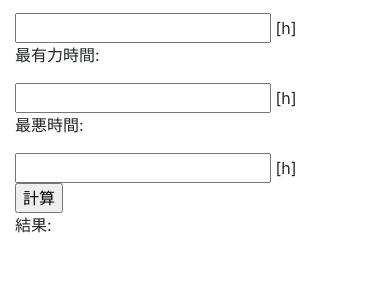
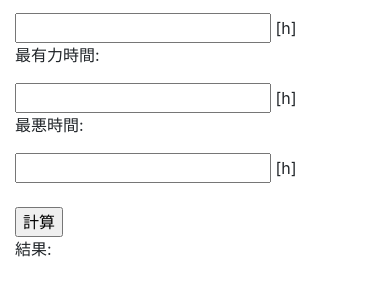
Before and after one commit to shyazusa/pert, a website built with webpack: page index.html in a window 390 px wide. Shown: the part 83-378 px from the top of the page. Built offline with nearby package versions, Linux system fonts and the light colour scheme.

Commit message:
Prevent erroneous operation of buttons

```diff
--- a/index.html
+++ b/index.html
@@ -39,7 +39,7 @@
         </div>
       </div>
       <div class="row">
-        <div class="col-md-6 offset-md-6">
+        <div class="col-md-6 offset-md-6 mt-md-0 mt-4">
           <input type="button" value="計算" onclick="calcTime();">
         </div>
       </div>
```
